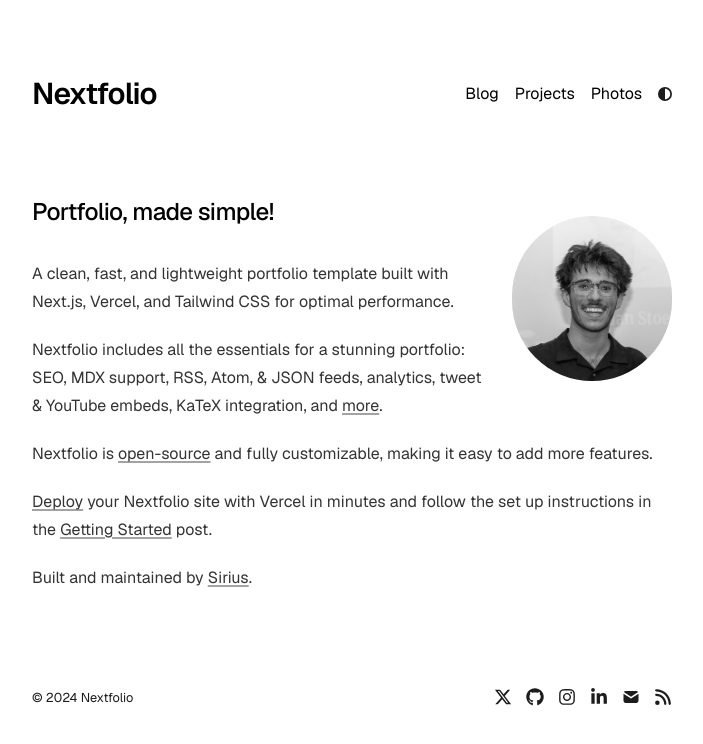
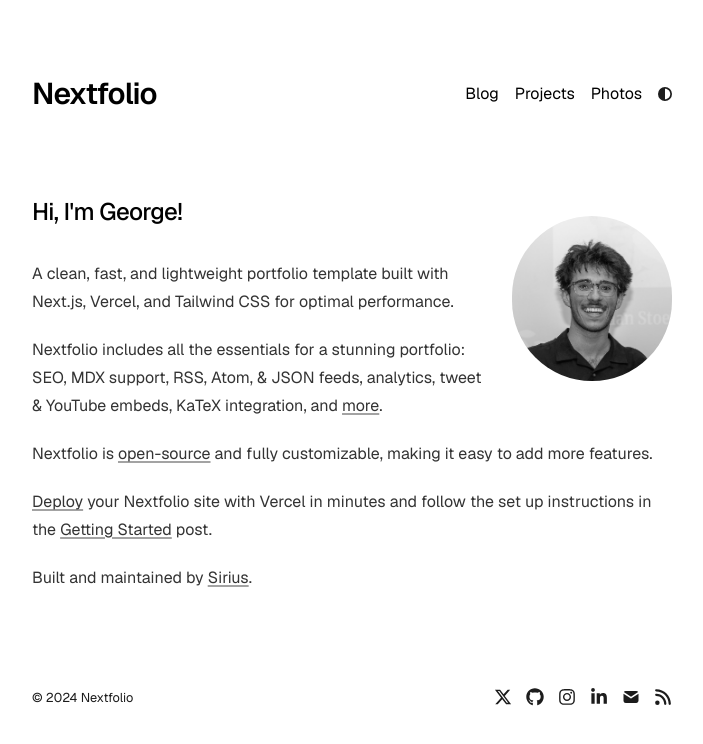
Before and after one commit to GWeale/georgeweale_port, a Next.js app: page / in a window 1280 px wide. Shown: the top 744 px of the page, without its empty margins (288-991 px from the left). Built offline with nearby package versions, Linux system fonts and the light colour scheme.

Commit message:
added fun

```diff
--- a/app/page.tsx
+++ b/app/page.tsx
@@ -17,7 +17,7 @@ export default function Page() {
       </a>
 
       <h1 className="mb-8 text-2xl font-medium tracking-tight">
-        Portfolio, made simple!
+        Hi, I'm George!
       </h1>
 
       <div className="prose prose-neutral dark:prose-invert">
```
